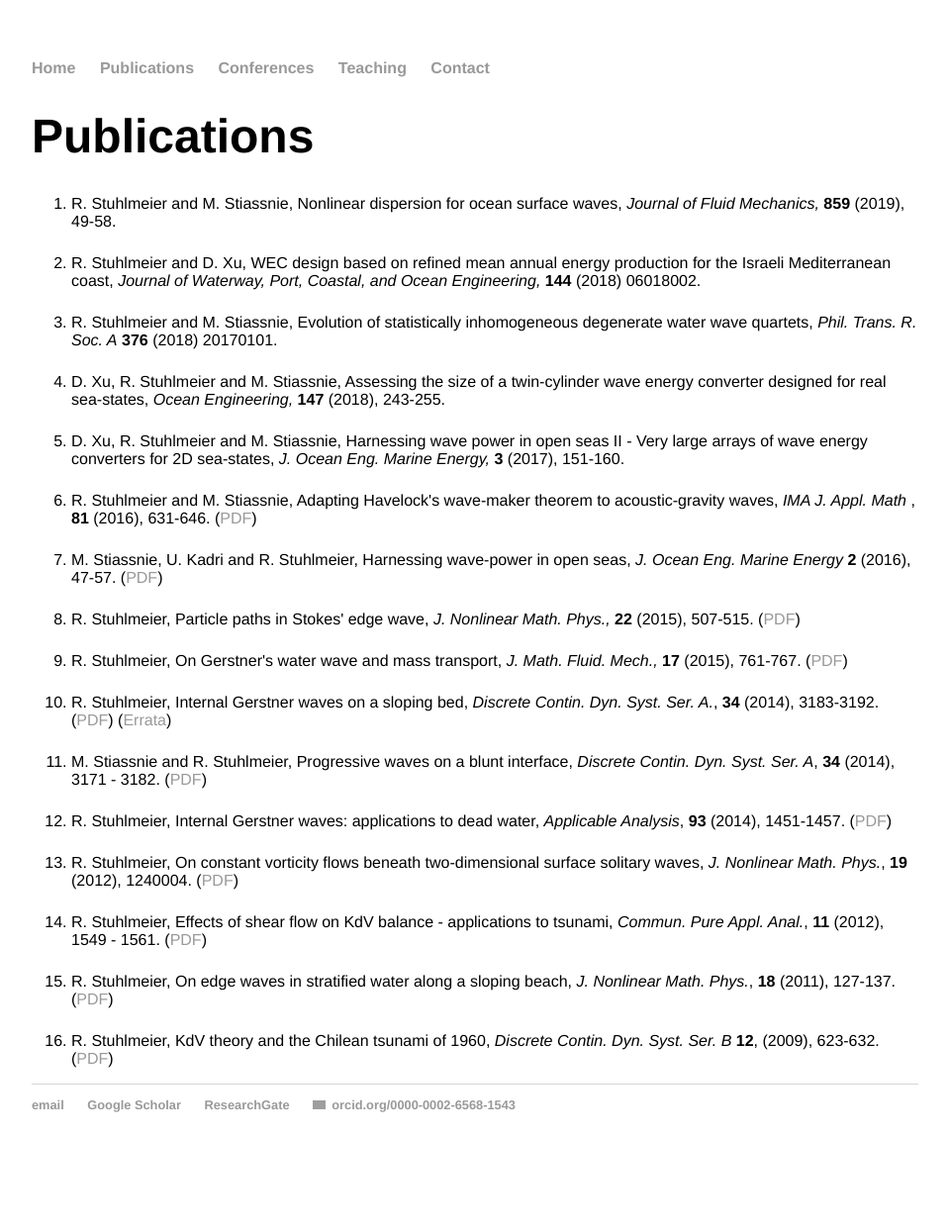
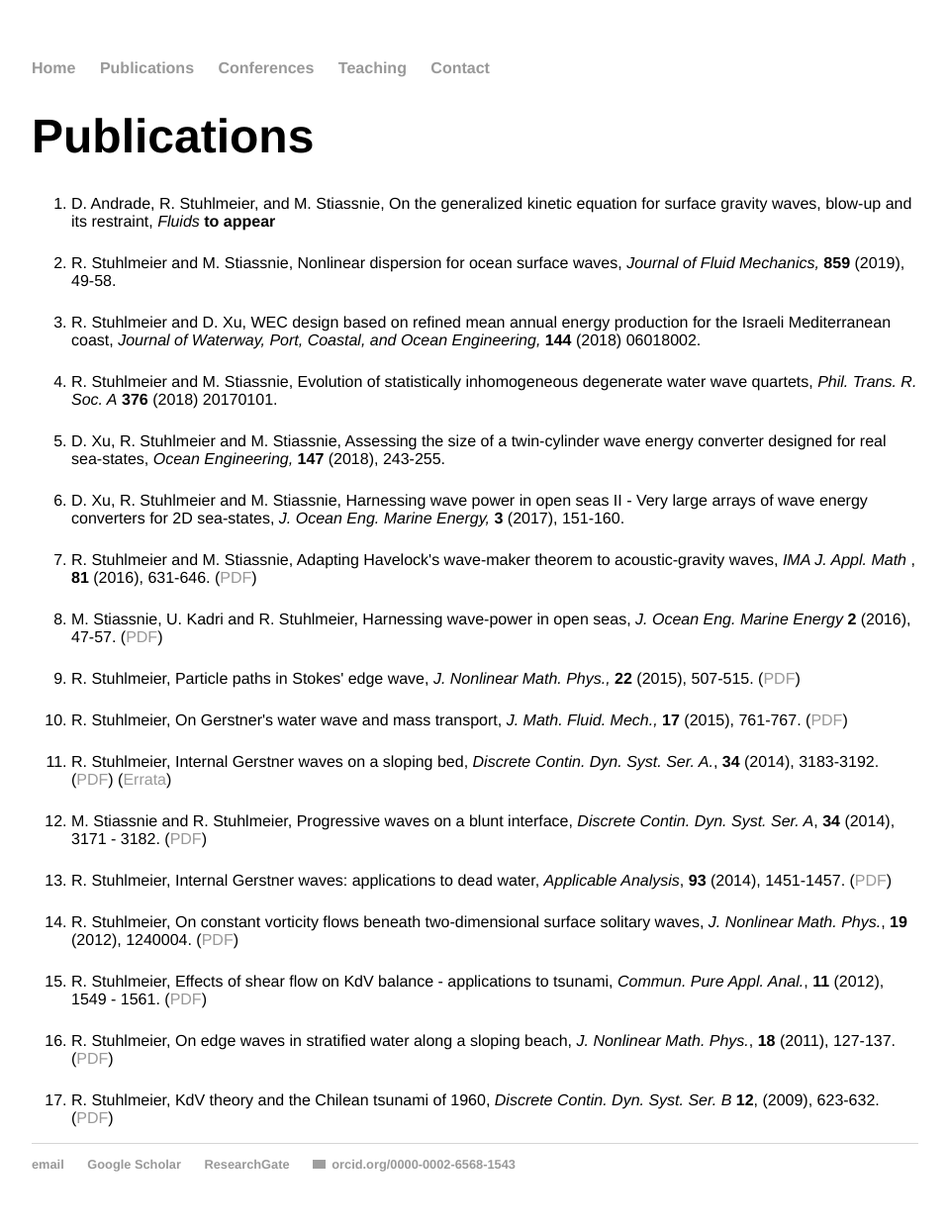
Before and after one commit to rstuhlmeier/rstuhlmeier.github.io, a Jekyll site: the page built from publications/index.html, in a window 1280 px wide. Shown: the whole page at 99% size, without its empty margins (160-1119 px from the left). Built offline with Jekyll 4.4.1, drawn with Linux system fonts in a browser that asks for light colours; before the commit the page ends 1184 px from its top, so only the background shows below that; grey boxes are pictures that could not be loaded.

Commit message:
added fluids paper

```diff
--- a/publications/index.html
+++ b/publications/index.html
@@ -6,6 +6,9 @@ title: Raphael Stuhlmeier - Publications
 
 <h1>Publications</h1>
 <ol>
+  <li> D. Andrade, R. Stuhlmeier, and M. Stiassnie,   On the generalized kinetic equation for surface gravity waves, blow-up
+    and its restraint, <em> Fluids </em> <b>to appear</b></li>
+  <p>
 <li> R. Stuhlmeier and M. Stiassnie, Nonlinear dispersion for ocean surface waves, <em> Journal of Fluid Mechanics, </em> <b>859</b> (2019), 49-58.</li>
 <p>
 <li> R. Stuhlmeier and D. Xu, WEC design based on refined mean annual energy production for the Israeli Mediterranean coast, <em> Journal of Waterway, Port, Coastal, and Ocean Engineering,</em> <b>144</b> (2018) 06018002. </li>
```
